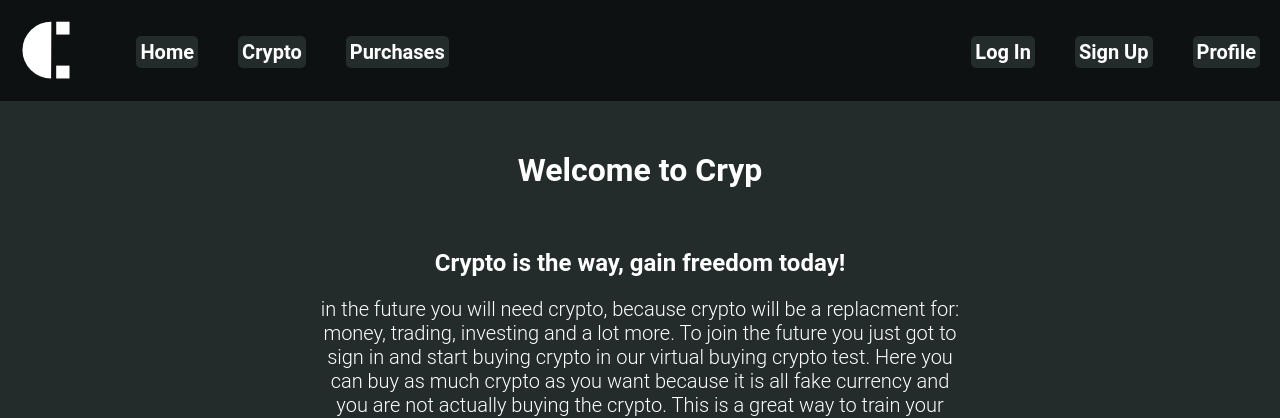
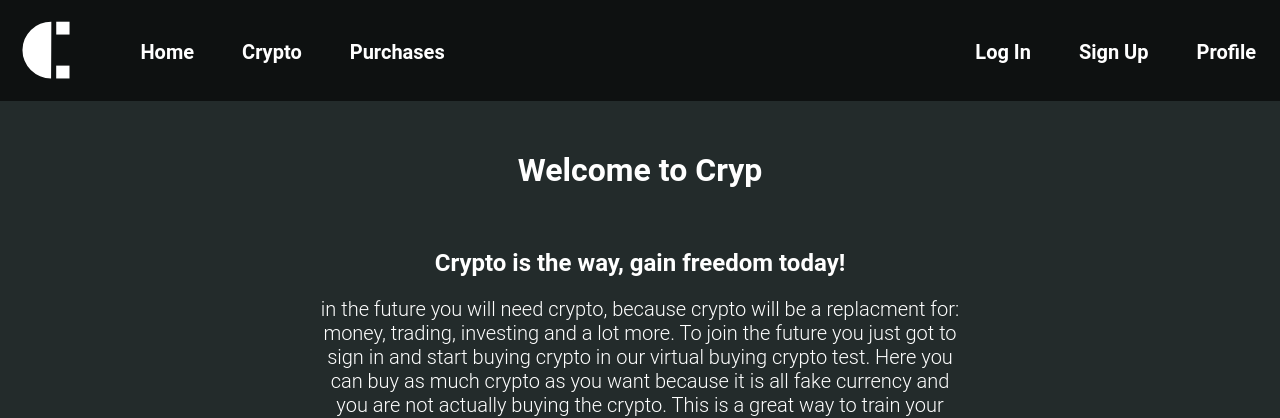
Before and after one commit to Filip-Nachov/Crypto-Predicter, a Flask app: page / in a window 1280 px wide. Shown: the top 418 px of the page. Run offline with Flask 3, Linux system fonts and the light colour scheme.

Commit message:
removed the background from every  ul li element

```diff
--- a/static/css/base.css
+++ b/static/css/base.css
@@ -9,3 +9,7 @@ a {
 li {
     list-style-type: none;
 }
+
+ul li {
+    background-color: transparent !important;
+}
```
